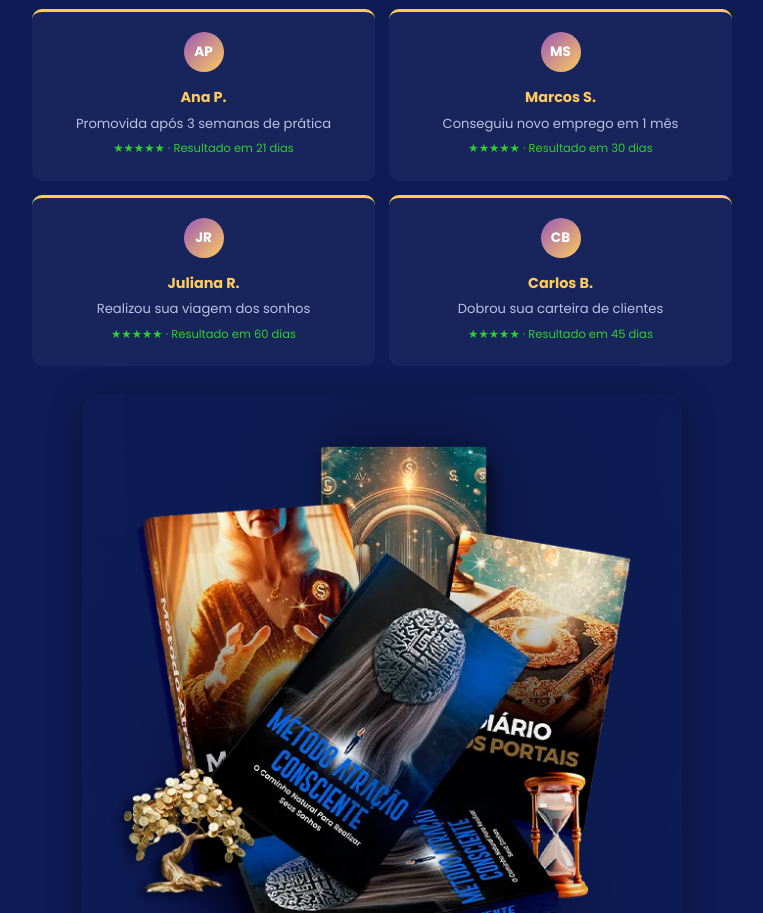
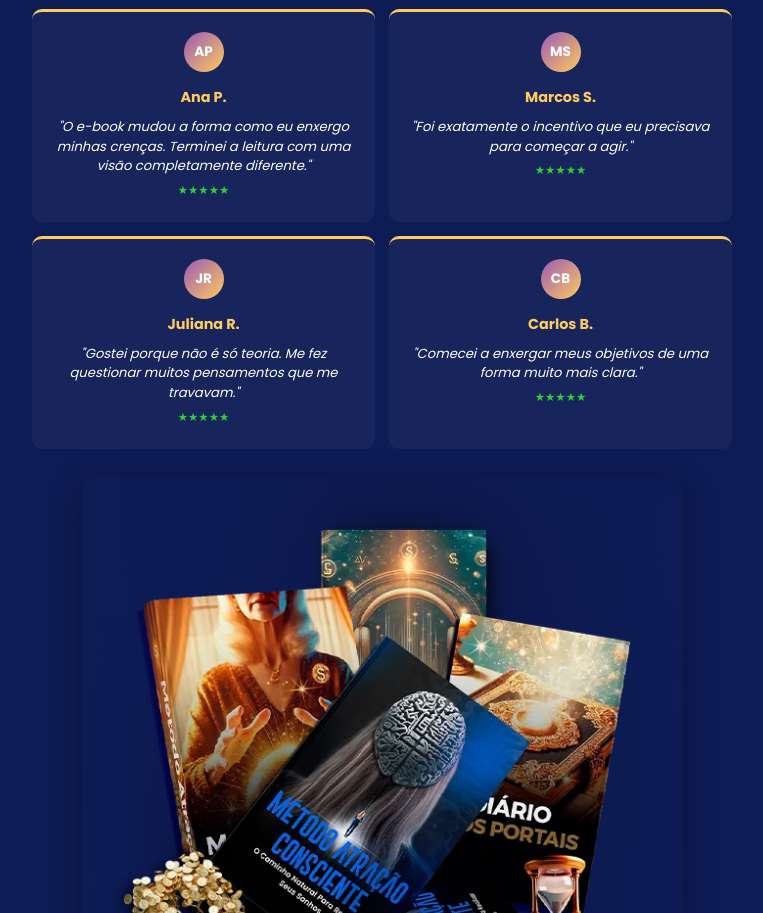
Before and after one commit to MaxRayden/lei-atracao, a plain HTML site: page index.html in a window 1280 px wide. Shown: the part 7109-8022 px from the top of the page, without its empty margins (258-1021 px from the left). Drawn offline with Linux system fonts and the light colour scheme.

Commit message:
Update testimonials in index.html with new user quotes and enhance styling in style.css for improved readability and presentation.

```diff
--- a/index.html
+++ b/index.html
@@ -363,32 +363,32 @@
           <div class="avatar">AP</div>
           <div class="result-text">
             <strong>Ana P.</strong>
-            <p>Promovida após 3 semanas de prática</p>
-            <span class="time">★★★★★ · Resultado em 21 dias</span>
+            <p>"O e-book mudou a forma como eu enxergo minhas crenças. Terminei a leitura com uma visão completamente diferente."</p>
+            <span class="time">★★★★★</span>
           </div>
         </div>
         <div class="result-card">
           <div class="avatar">MS</div>
           <div class="result-text">
             <strong>Marcos S.</strong>
-            <p>Conseguiu novo emprego em 1 mês</p>
-            <span class="time">★★★★★ · Resultado em 30 dias</span>
+            <p>"Foi exatamente o incentivo que eu precisava para começar a agir."</p>
+            <span class="time">★★★★★</span>
           </div>
         </div>
         <div class="result-card">
           <div class="avatar">JR</div>
           <div class="result-text">
             <strong>Juliana R.</strong>
-            <p>Realizou sua viagem dos sonhos</p>
-            <span class="time">★★★★★ · Resultado em 60 dias</span>
+            <p>"Gostei porque não é só teoria. Me fez questionar muitos pensamentos que me travavam."</p>
+            <span class="time">★★★★★</span>
           </div>
         </div>
         <div class="result-card">
           <div class="avatar">CB</div>
           <div class="result-text">
             <strong>Carlos B.</strong>
-            <p>Dobrou sua carteira de clientes</p>
-            <span class="time">★★★★★ · Resultado em 45 dias</span>
+            <p>"Comecei a enxergar meus objetivos de uma forma muito mais clara."</p>
+            <span class="time">★★★★★</span>
           </div>
         </div>
       </div>
--- a/style.css
+++ b/style.css
@@ -1174,7 +1174,10 @@ p { color: var(--text-secondary); }
 
 .result-card .result-text p {
   font-size: 0.82rem;
-  margin-top: 2px;
+  margin-top: 6px;
+  font-style: italic;
+  line-height: 1.5;
+  color: var(--text-primary);
 }
 
 .result-card .result-text .time {
```
